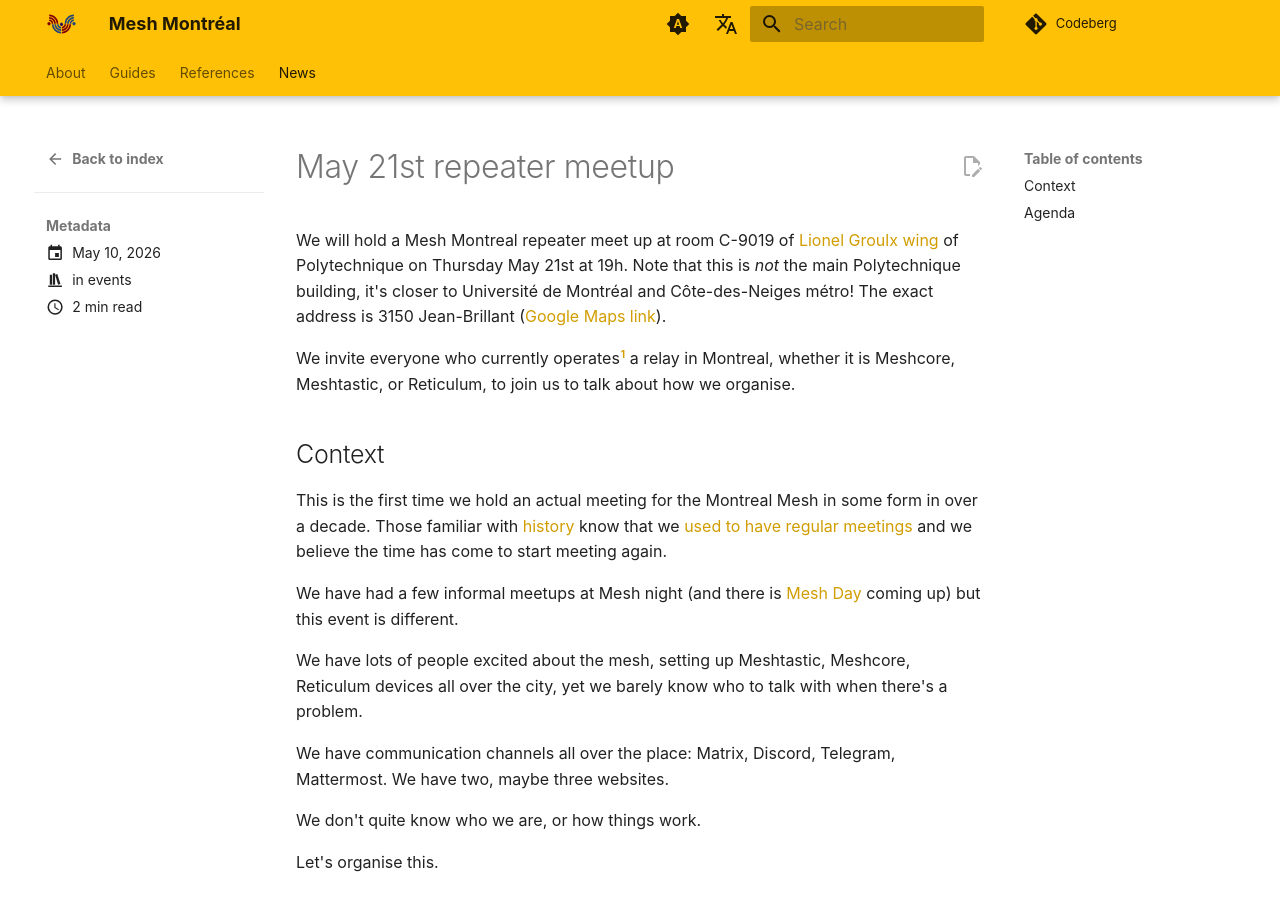
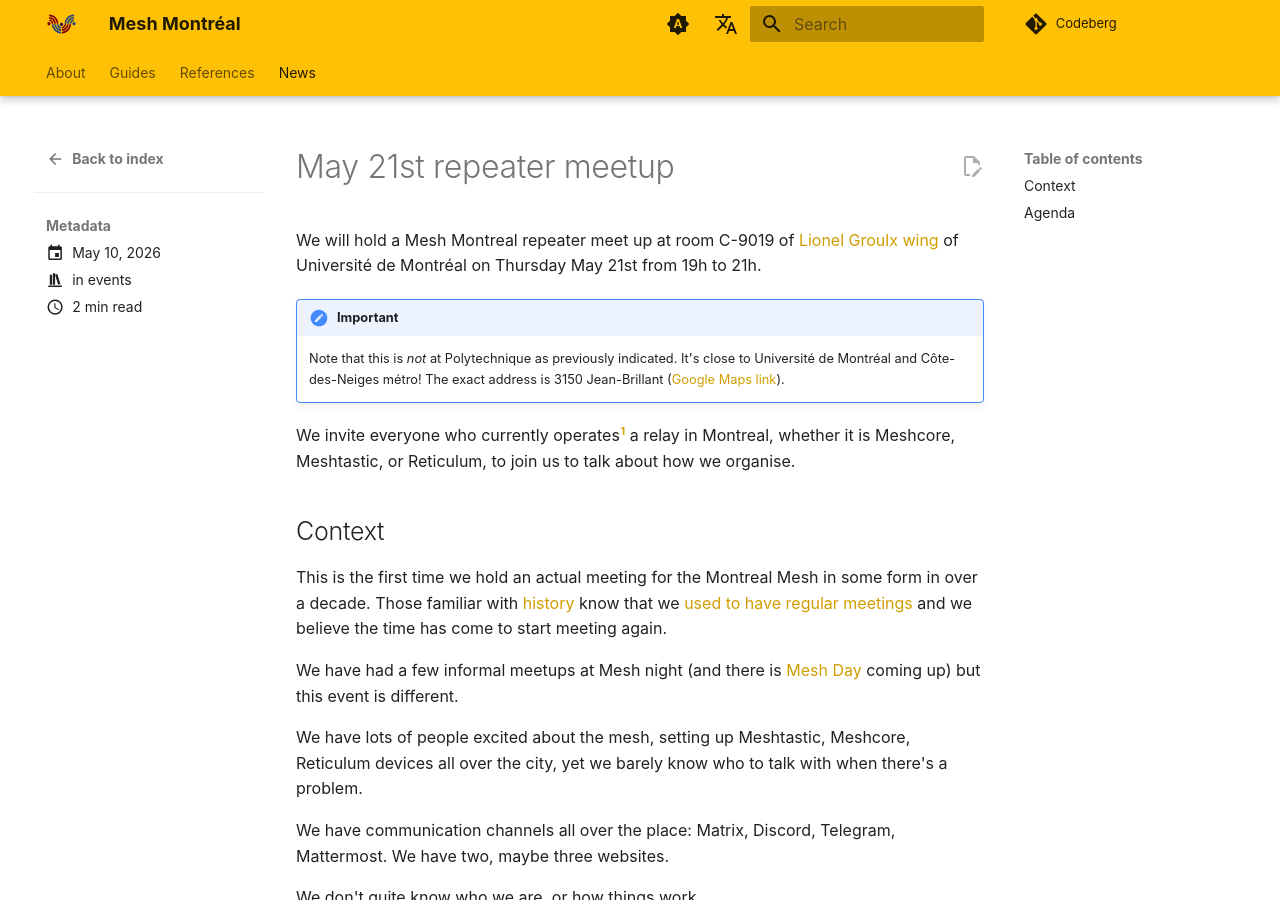
Before and after one commit to ReseauLibre/lora.reseaulibre.ca, an MkDocs documentation site: the page built from docs/news/posts/2026-05-21-repeater-meetup.md, in a window 1280 px wide and 900 px high. Built offline with MkDocs 1.6.1 and Material for MkDocs 9.7.7, drawn with Linux system fonts in a browser that asks for light colours; plug-ins that fetch from the network failed and are left out; comment, search, counter and statistics services are not loaded.

Commit message:
clarifier que c'est pas poly du tout

```diff
--- a/docs/news/posts/2026-05-21-repeater-meetup.md
+++ b/docs/news/posts/2026-05-21-repeater-meetup.md
@@ -8,10 +8,14 @@
 ---
 
 We will hold a Mesh Montreal repeater meet up at room C-9019 of
-[Lionel Groulx wing](https://www.openstreetmap.org/relation/2109148) of Polytechnique on Thursday May 21st at
-19h. Note that this is *not* the main Polytechnique building, it's
-closer to Université de Montréal and Côte-des-Neiges métro! The exact
-address is 3150 Jean-Brillant ([Google Maps link](https://maps.app.goo.gl/68PGSCCXcJUjXEAFA)).
+[Lionel Groulx wing](https://www.openstreetmap.org/relation/2109148) of Université de Montréal on Thursday May 21st
+from 19h to 21h.
+
+!!! important
+
+    Note that this is *not* at Polytechnique as previously indicated. It's
+    close to Université de Montréal and Côte-des-Neiges métro! The exact
+    address is 3150 Jean-Brillant ([Google Maps link](https://maps.app.goo.gl/68PGSCCXcJUjXEAFA)).
 
 We invite everyone who currently operates[^1] a relay in Montreal, whether
 it is Meshcore, Meshtastic, or Reticulum, to join us to talk about how
```
